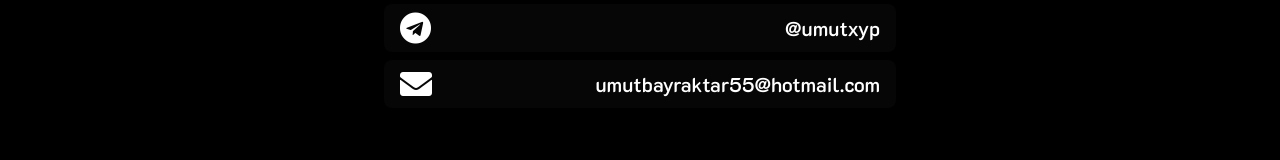
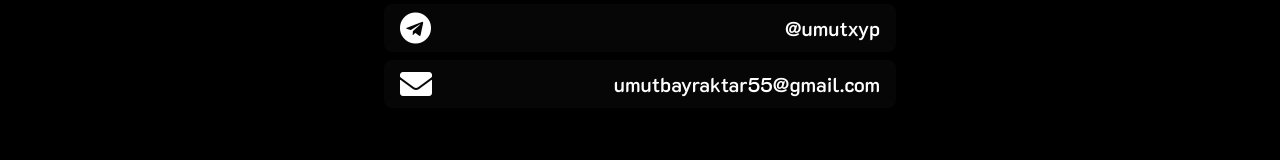
Before and after one commit to ferusb/ResumeWebsite, a Next.js app: page /contact in a window 1280 px wide. Shown: the part 403-563 px from the top of the page. Built offline with nearby package versions, Linux system fonts and the light colour scheme; no server answers.

Commit message:
Update contact.jsx

```diff
--- a/pages/contact.jsx
+++ b/pages/contact.jsx
@@ -35,7 +35,7 @@ export default function Home() {
                 <a href="mailto:umutbayraktar55@gmail.com">
                     <div className="mt-2 flex justify-between bg-zinc-500/5 hover:bg-zinc-500/10 transition-all duration-200 px-4 py-2 rounded-lg items-center">
                         <i className="fa fa-envelope fa-2x" />
-                        <p className="font-semibold text-xl">umutbayraktar55@hotmail.com</p>
+                        <p className="font-semibold text-xl">umutbayraktar55@gmail.com</p>
                     </div>
                 </a>
             </div>
```
